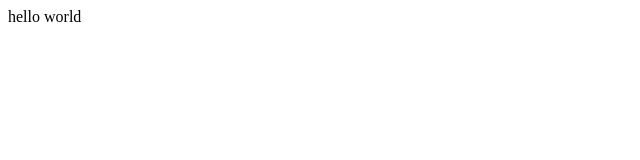
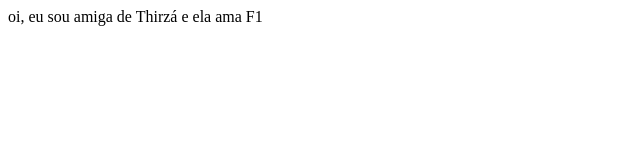
Before and after one commit to thayannemangueira/GitGithub-Oficina, a plain HTML site: page index.html in a window 1280 px wide. Shown: the whole page, without its empty margins (0-640 px from the left). Drawn offline with Linux system fonts and the light colour scheme.

Commit message:
segunda auteração

```diff
--- a/index.html
+++ b/index.html
@@ -7,7 +7,7 @@
 </head>
 <body>
     <p">
-        hello world
+        oi, eu sou amiga de Thirzá e ela ama F1
     </p>
 </body>
 </html>
```
